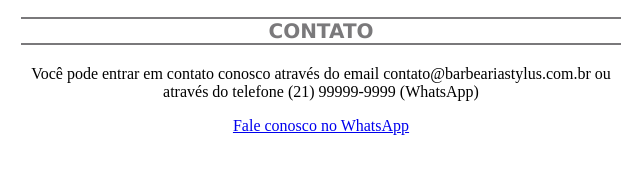
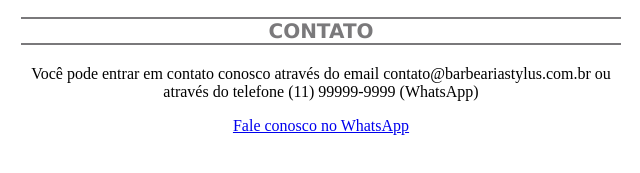
Before and after one commit to N3onKn1gh7/carreira_frontend, a plain HTML site: page Barbearia_stylus/index.html in a window 1280 px wide. Shown: the part 567-740 px from the top of the page, 319-959 px from the left. Drawn offline with Linux system fonts and the light colour scheme.

```diff
--- a/Barbearia_stylus/index.html
+++ b/Barbearia_stylus/index.html
@@ -21,7 +21,7 @@
         <div>
             <h3>CONTATO</h3>
             <P>Você pode entrar em contato conosco através do email contato@barbeariastylus.com.br
-                ou através do telefone (21) 99999-9999 (WhatsApp)
+                ou através do telefone (11) 99999-9999 (WhatsApp)
             </P>
 
           <a href="https://api.whatsapp.com/send?phone=999999999&text=Send20%a20%quote">Fale conosco no WhatsApp</a>
```
